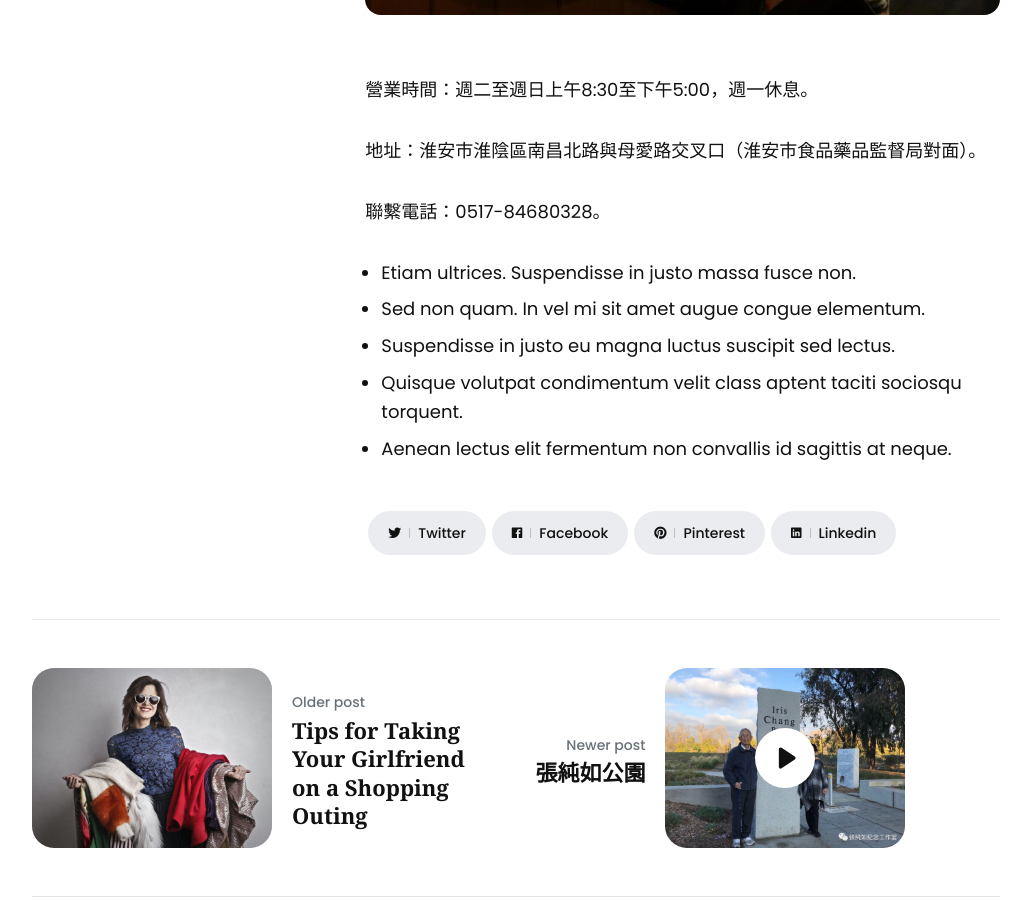
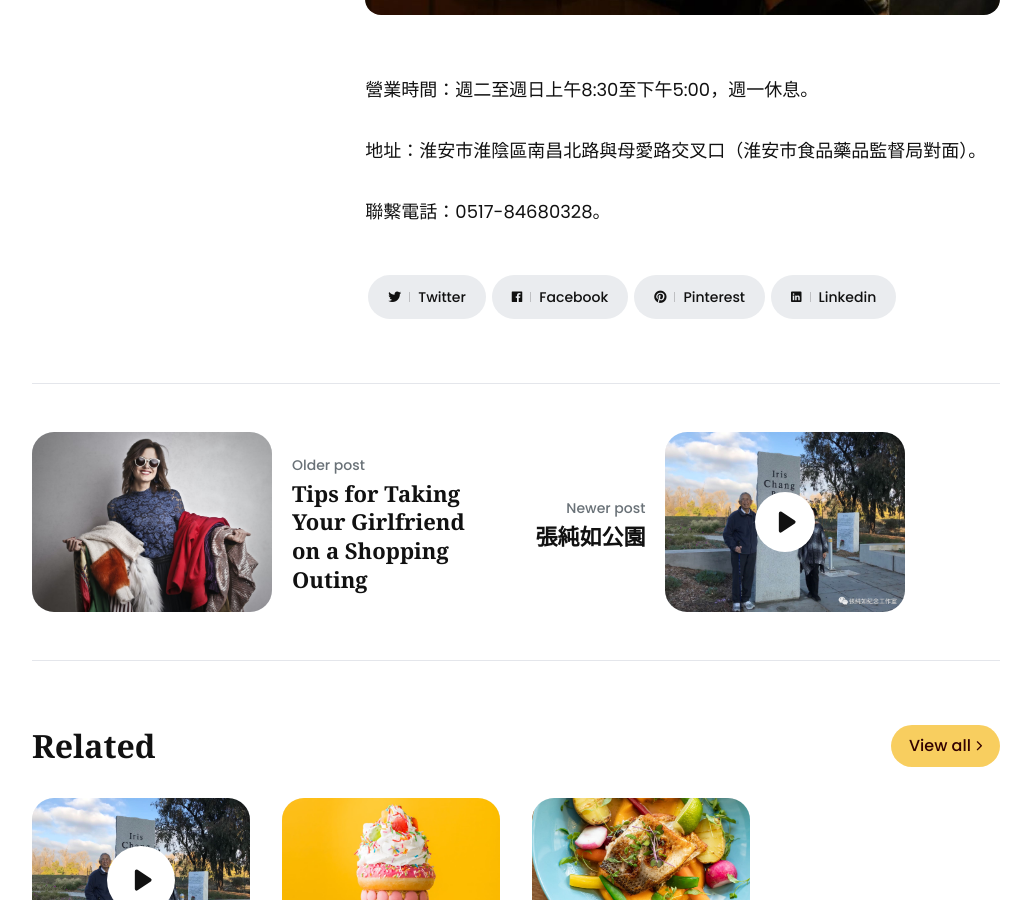
Before and after one commit to thatirischang/thatirischang.github.io, a Jekyll site: the page built from _posts/2023-01-02-iris-chang-memorial-hall.md, in a window 1280 px wide and 900 px high, scrolled down 2674 px. Shown: the whole window, without its empty margins (124-1155 px from the left). Built offline with Jekyll 4.4.1, drawn with Linux system fonts in a browser that asks for light colours.

Commit message:
Update 2023-01-02-iris-chang-memorial-hall.md

```diff
--- a/_posts/2023-01-02-iris-chang-memorial-hall.md
+++ b/_posts/2023-01-02-iris-chang-memorial-hall.md
@@ -32,10 +32,3 @@ tags: [紀念]
 地址：淮安市淮陰區南昌北路與母愛路交叉口（淮安市食品藥品監督局對面）。
 
 聯繫電話：0517-84680328。
-
-
-* Etiam ultrices. Suspendisse in justo massa fusce non.
-* Sed non quam. In vel mi sit amet augue congue elementum.
-* Suspendisse in justo eu magna luctus suscipit sed lectus.
-* Quisque volutpat condimentum velit class aptent taciti sociosqu torquent.
-* Aenean lectus elit fermentum non convallis id sagittis at neque.
```
